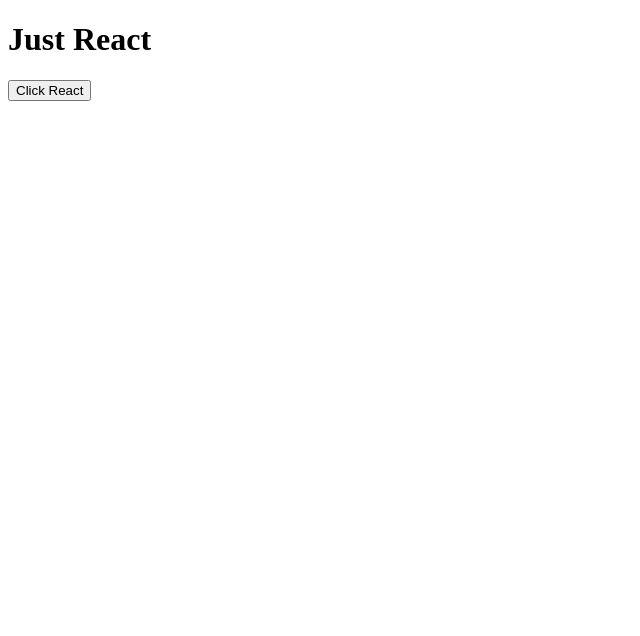
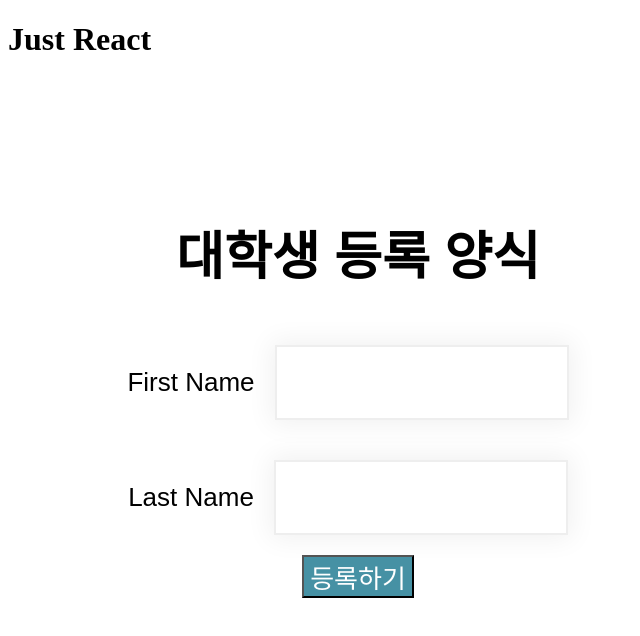
Before and after one commit to kdh6194/enrollment-react-app, a React (Create React App) app: page / in a window 1280 px wide. Shown: the top 636 px of the page, without its empty margins (0-640 px from the left). Built offline with nearby package versions, Linux system fonts and the light colour scheme.

Commit message:
대학생 등록 폼 작성

```diff
--- a/src/App.css
+++ b/src/App.css
@@ -1,38 +1,24 @@
-.App {
-  text-align: center;
+.enrolForm {
+    font-family:sans-serif;
+    font-size: 26px;
+    text-align: center;
+    width: 500px;
+    padding:100px;
 }
-
-.App-logo {
-  height: 40vmin;
-  pointer-events: none;
+.enrolForm input[type=text] {
+    margin :20px;
+    padding:20px;
+    box-shadow:0 0 25px 4px rgba(0,0,0,0.06);
+    border: 2px solid #eee;
+    width: 250px;
+    font-family: inherit;
+    font-size: inherit;
 }
-
-@media (prefers-reduced-motion: no-preference) {
-  .App-logo {
-    animation: App-logo-spin infinite 20s linear;
-  }
+.enrolForm button[type=submit]
+{
+    background: #4691A4;
+    font-family: inherit;
+    font-size: inherit;
+    cursor: pointer;
+    color: white;
 }
-
-.App-header {
-  background-color: #282c34;
-  min-height: 100vh;
-  display: flex;
-  flex-direction: column;
-  align-items: center;
-  justify-content: center;
-  font-size: calc(10px + 2vmin);
-  color: white;
-}
-
-.App-link {
-  color: #61dafb;
-}
-
-@keyframes App-logo-spin {
-  from {
-    transform: rotate(0deg);
-  }
-  to {
-    transform: rotate(360deg);
-  }
-}
--- a/src/App.js
+++ b/src/App.js
@@ -1,15 +1,15 @@
-import React from 'react'
+import React from "react";
+import EnrollmentForm from './components/EnrollmentForm'
+
+
 
 const App = () => {
 
-    const ClickHandler = () => {
-        alert('Starting React!!')
-    };
     return(
         <div>
-            <button type='button' onClick={ClickHandler}>Click React</button>
+            <EnrollmentForm />
         </div>
-    );
-};
+    )
+}
 
 export default App;
--- /dev/null
+++ b/src/components/EnrollmentForm.js
@@ -0,0 +1,22 @@
+import React from "react";
+import '../App.css'
+
+const EnrollmentForm = () => {
+
+    return (
+        <div>
+            <form className='enrolForm'>
+            <h1>대학생 등록 양식</h1>
+            <div><label>First Name</label>
+                <input type="text" name="fname" /></div>
+
+            <div><label>Last Name</label>
+                <input type="text" name="lname" /></div>
+
+            <div><button type='submit'>등록하기</button></div>
+            </form>
+        </div>
+    )
+}
+
+export default EnrollmentForm;
```
